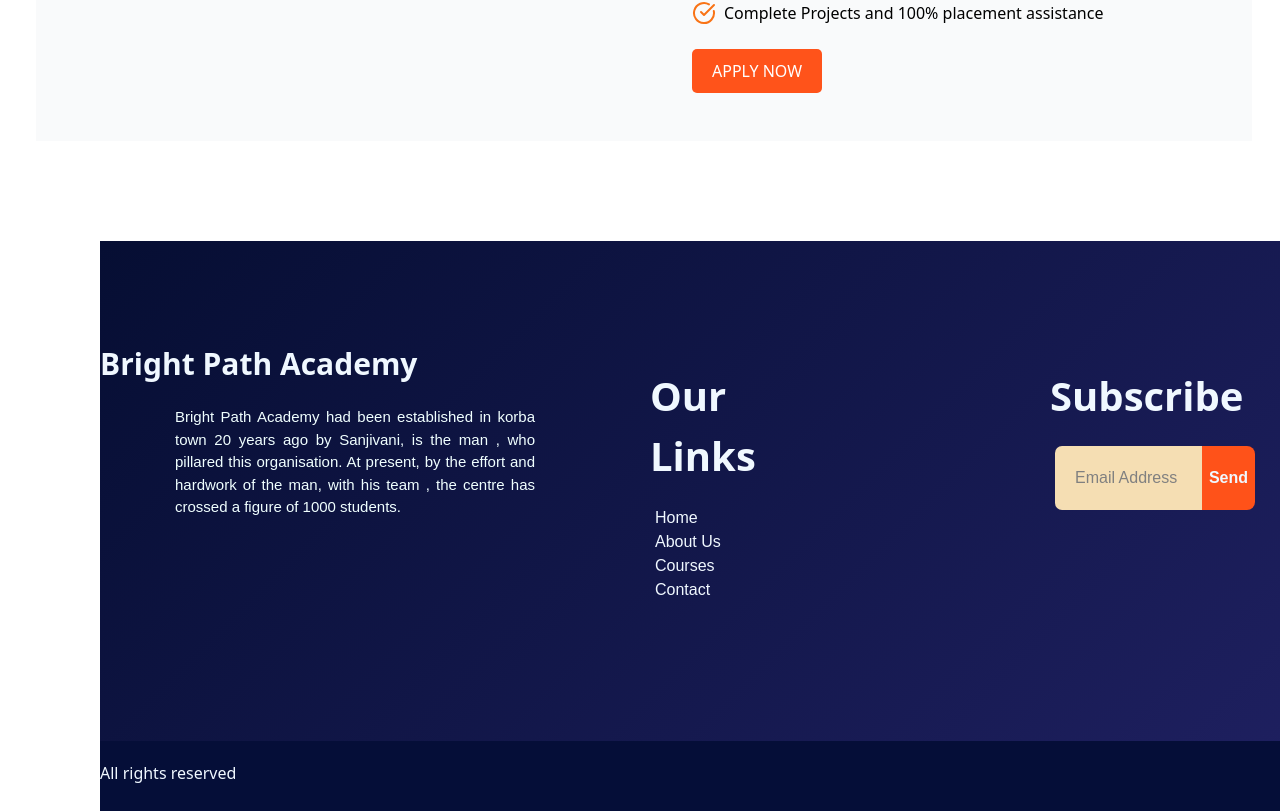
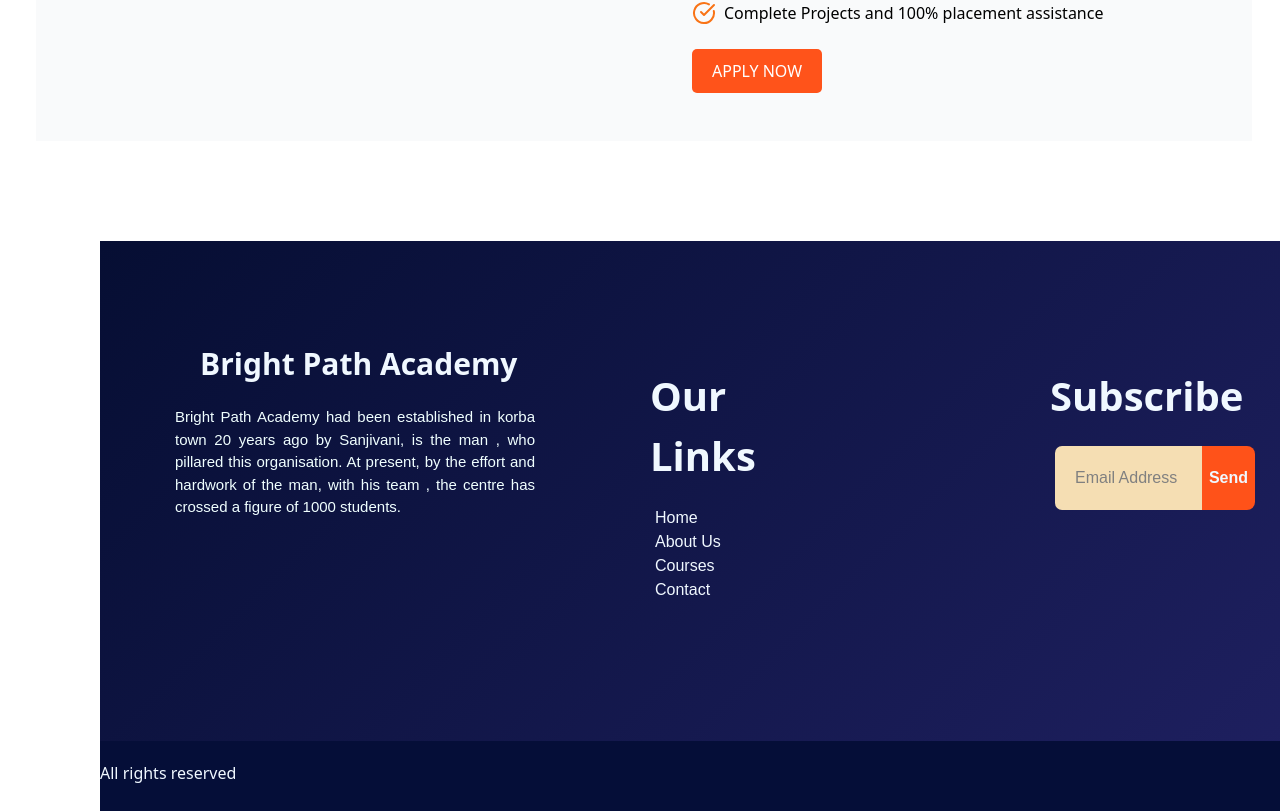
Before and after one commit to BHOJANE-VARUN/CoachingInstituteWeb, a React (Create React App) app in the folder frontendbyreact/: page / in a window 1280 px wide. Shown: the part 2219-3030 px from the top of the page. Built offline with nearby package versions, Linux system fonts and the light colour scheme.

Commit message:
Footer.css

```diff
--- a/frontendbyreact/src/components/LandingPage/Footer.css
+++ b/frontendbyreact/src/components/LandingPage/Footer.css
@@ -37,6 +37,7 @@ background-image: linear-gradient(135deg, #060e33, #202163);
     font-weight: bolder;
     border: 0px solid #202163;
     border-left: white;
+    padding-left: 100px;
 
 
 }
```
